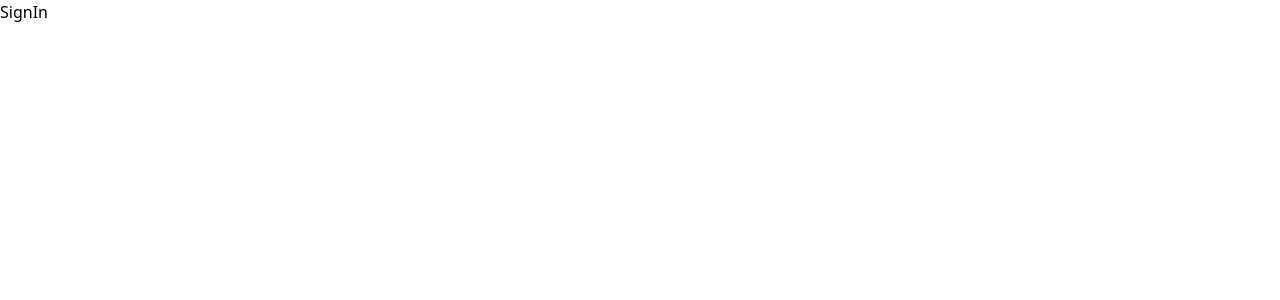
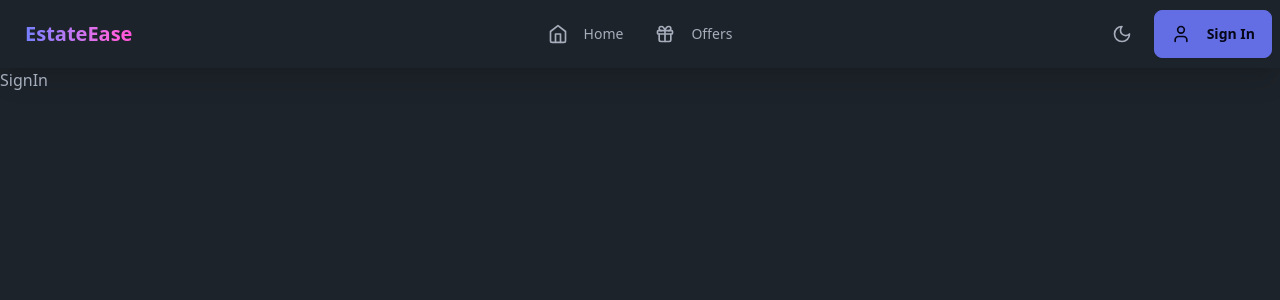
Before and after one commit to lahiruanushka/react-appwrite-estate-app, a React (Vite) app: page /sign-in in a window 1280 px wide. Shown: the top 300 px of the page. Built offline with nearby package versions, Linux system fonts and the light colour scheme.

Commit message:
feat: create header component with styles and icons, configure DaisyUI

```diff
--- a/package.json
+++ b/package.json
@@ -12,6 +12,7 @@
   "dependencies": {
     "react": "^18.3.1",
     "react-dom": "^18.3.1",
+    "react-icons": "^5.3.0",
     "react-router": "^6.27.0",
     "react-router-dom": "^6.27.0"
   },
@@ -21,6 +22,7 @@
     "@types/react-dom": "^18.3.1",
     "@vitejs/plugin-react": "^4.3.3",
     "autoprefixer": "^10.4.20",
+    "daisyui": "^4.12.14",
     "eslint": "^9.13.0",
     "eslint-plugin-react": "^7.37.2",
     "eslint-plugin-react-hooks": "^5.0.0",
--- a/src/App.jsx
+++ b/src/App.jsx
@@ -5,11 +5,13 @@ import SignIn from "./pages/SignIn";
 import SignUp from "./pages/SignUp";
 import ForgotPassword from "./pages/ForgotPassword";
 import Offers from "./pages/Offers";
+import Header from "./components/Header";
 
 function App() {
   return (
     <>
       <Router>
+        <Header />
         <Routes>
           <Route path="/" element={<Home />} />
           <Route path="/profile" element={<Profile />} />
--- /dev/null
+++ b/src/components/Header.jsx
@@ -0,0 +1,107 @@
+import { LuMenu, LuMoon, LuSun, LuHome, LuGift, LuUser } from "react-icons/lu";
+import { Link, useLocation } from "react-router-dom";
+
+const Header = () => {
+  const location = useLocation();
+
+  const toggleTheme = () => {
+    document.documentElement.setAttribute(
+      "data-theme",
+      document.documentElement.getAttribute("data-theme") === "dark"
+        ? "light"
+        : "dark"
+    );
+  };
+
+  const isActive = (path) => location.pathname === path;
+
+  const getLinkClasses = (path) => {
+    return `hover:text-primary transition-colors relative ${
+      isActive(path)
+        ? "text-primary font-semibold after:content-[''] after:absolute after:bottom-0 after:left-0 after:h-0.5 after:w-full after:bg-primary after:transition-width after:duration-300 after:ease-in-out"
+        : ""
+    }`;
+  };
+
+  const getMobileLinkClasses = (path) =>
+    isActive(path) ? "bg-primary/10 text-primary font-semibold" : "";
+
+  const links = [
+    { path: "/", label: "Home", icon: <LuHome className="h-5 w-5 mr-2" /> },
+    {
+      path: "/offers",
+      label: "Offers",
+      icon: <LuGift className="h-5 w-5 mr-2" />,
+    },
+  ];
+
+  return (
+    <div className="navbar bg-base-100 shadow-xl">
+      {/* Logo Section */}
+      <div className="navbar-start">
+        <div className="dropdown">
+          {/* Mobile Menu Button */}
+          <label tabIndex={0} className="btn btn-ghost lg:hidden">
+            <LuMenu className="h-5 w-5" />
+          </label>
+          {/* Mobile Menu Items */}
+          <ul
+            tabIndex={0}
+            className="menu menu-sm dropdown-content mt-3 z-[1] p-2 shadow bg-base-100 rounded-box w-52"
+          >
+            {links.map(({ path, label, icon }) => (
+              <li key={path} className={getMobileLinkClasses(path)}>
+                <Link to={path}>
+                  {icon}
+                  {label}
+                </Link>
+              </li>
+            ))}
+          </ul>
+        </div>
+        <Link to="/" className="btn btn-ghost text-xl">
+          <span className="font-bold bg-gradient-to-r from-primary to-secondary text-transparent bg-clip-text">
+            EstateEase
+          </span>
+        </Link>
+      </div>
+
+      {/* Desktop Menu Items */}
+      <div className="navbar-center hidden lg:flex">
+        <ul className="menu menu-horizontal px-1">
+          {links.map(({ path, label, icon }) => (
+            <li key={path}>
+              <Link to={path} className={getLinkClasses(path)}>
+                {icon}
+                {label}
+              </Link>
+            </li>
+          ))}
+        </ul>
+      </div>
+
+      {/* Right Side Items */}
+      <div className="navbar-end gap-2">
+        {/* Theme Toggle */}
+        <label className="swap swap-rotate btn btn-ghost btn-circle">
+          <input type="checkbox" onClick={toggleTheme} className="hidden" />
+          <LuSun className="swap-on h-5 w-5" />
+          <LuMoon className="swap-off h-5 w-5" />
+        </label>
+
+        {/* Sign In Button */}
+        <Link
+          to="/sign-in"
+          className={`btn btn-primary ${
+            isActive("/sign-in") ? "btn-active" : ""
+          }`}
+        >
+          <LuUser className="h-5 w-5 mr-2" />
+          Sign In
+        </Link>
+      </div>
+    </div>
+  );
+};
+
+export default Header;
--- a/tailwind.config.js
+++ b/tailwind.config.js
@@ -4,5 +4,8 @@ export default {
   theme: {
     extend: {},
   },
-  plugins: [],
+  plugins: [require("daisyui")],
+  daisyui: {
+    themes: ["dark", "light"],
+  },
 };
```
Also changed, not shown: 1 other file (tests, documents, lock files or other folders).
